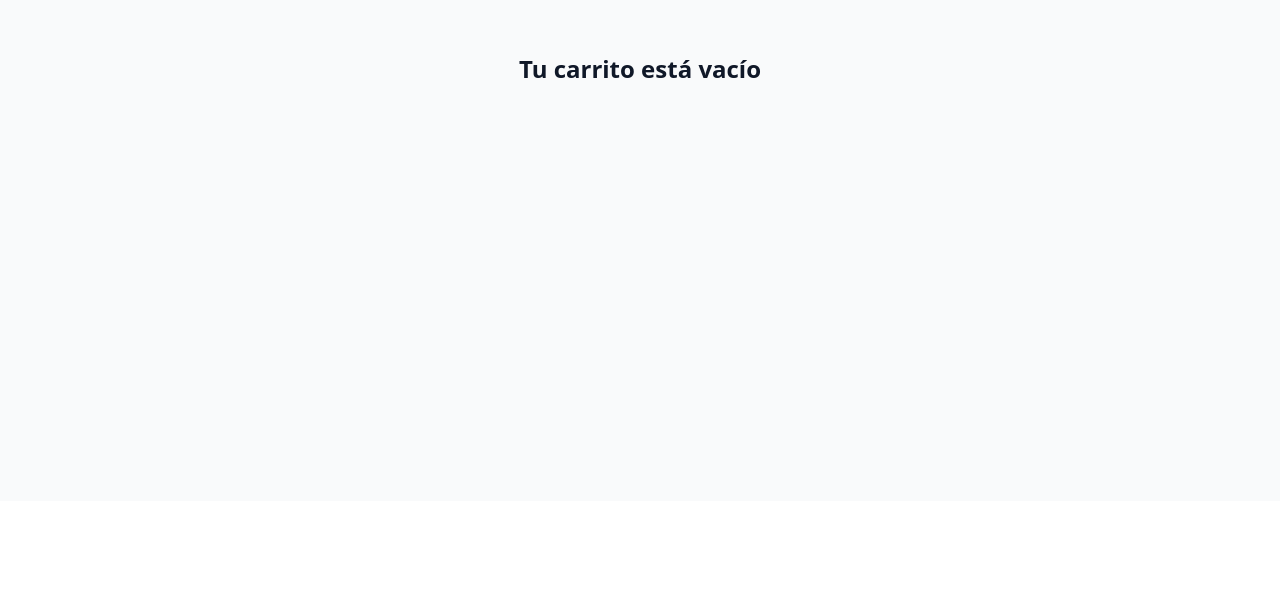
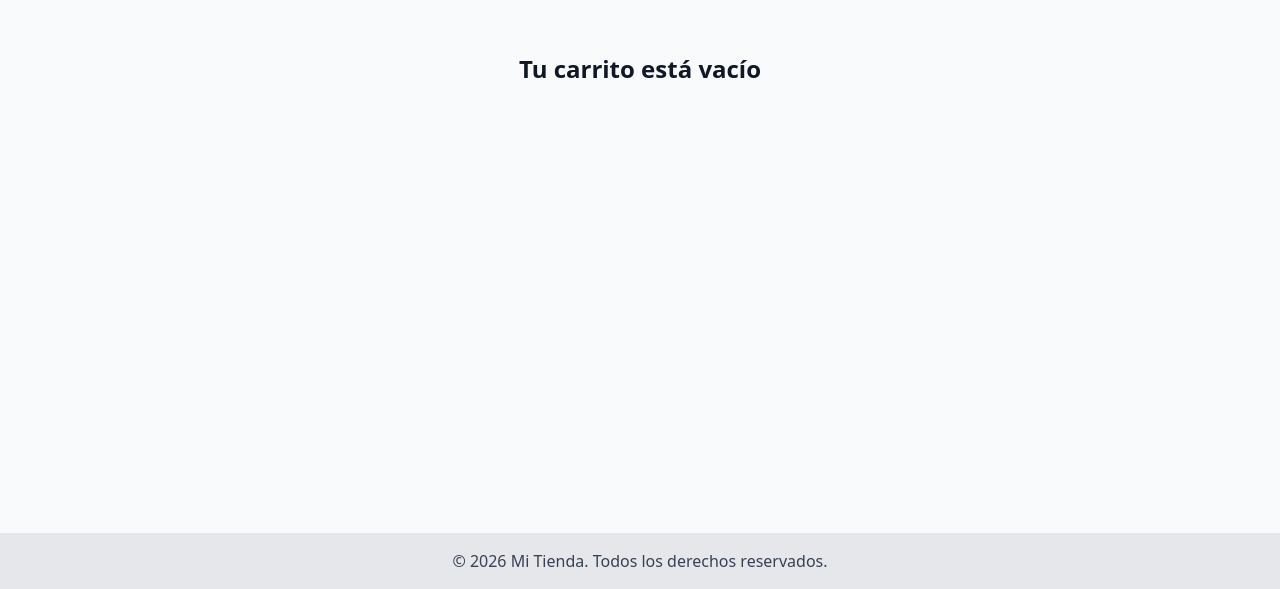
Before and after one commit to 01-Menjivar/ecommerce-practice, a React (Vite) app: page /cart in a window 1280 px wide. Shown: the part 411-1000 px from the top of the page. Before the commit the page ends 912 px from the top, so only its background shows below. Built offline with nearby package versions, Linux system fonts and the light colour scheme.

Commit message:
add: visual enhancement

```diff
--- a/src/features/products/components/ProductCard.tsx
+++ b/src/features/products/components/ProductCard.tsx
@@ -31,7 +31,7 @@ export default function ProductCard({ product }: ProductCardProps) {
     return (
         <div
             onClick={handleClickDetails}
-            className="bg-white dark:bg-gray-800 p-4 rounded-lg shadow-md hover:shadow-xl transition-shadow duration-300 cursor-pointer flex flex-col h-full">
+            className="bg-white dark:bg-gray-800 p-4 rounded-lg shadow-md dark:hover:shadow-blue-900 hover:shadow-xl transition-shadow duration-300 cursor-pointer flex flex-col h-full">
             <img src={product.image} alt={product.name} className="w-full h-48 object-cover mb-4 rounded shrink-0" />
             <h3 className="text-xl font-semibold mb-2 text-gray-900 dark:text-white line-clamp-2">{product.name}</h3>
             <p className="text-gray-700 dark:text-gray-300 mb-4 grow line-clamp-3">{product.description}</p>
--- /dev/null
+++ b/src/shared/components/layout/Footer.tsx
@@ -0,0 +1,9 @@
+export default function Footer (){
+    return(
+        <div>
+            <footer className="bg-gray-200 dark:bg-gray-900 text-center p-4 mt-8">
+                <p className="text-gray-700 dark:text-gray-300">&copy; 2026 Mi Tienda. Todos los derechos reservados.</p>
+            </footer>
+        </div>
+    )
+}
--- a/src/shared/components/layout/MainLayout.tsx
+++ b/src/shared/components/layout/MainLayout.tsx
@@ -1,12 +1,14 @@
+import Footer from "./Footer";
 import Navbar from "./Navbar";
 
 export default function MainLayout({ children }: { children: React.ReactNode }) {
   return (
-    <div className="min-h-screen bg-gray-50 dark:bg-gray-900">
+    <div className="min-h-screen bg-gray-50 dark:bg-gray-900 flex flex-col">
       <Navbar />
-      <main className="container mx-auto py-6">
+      <main className="container mx-auto py-6 grow">
         {children}
       </main>
+      <Footer/>
     </div>
   );
 }
```
